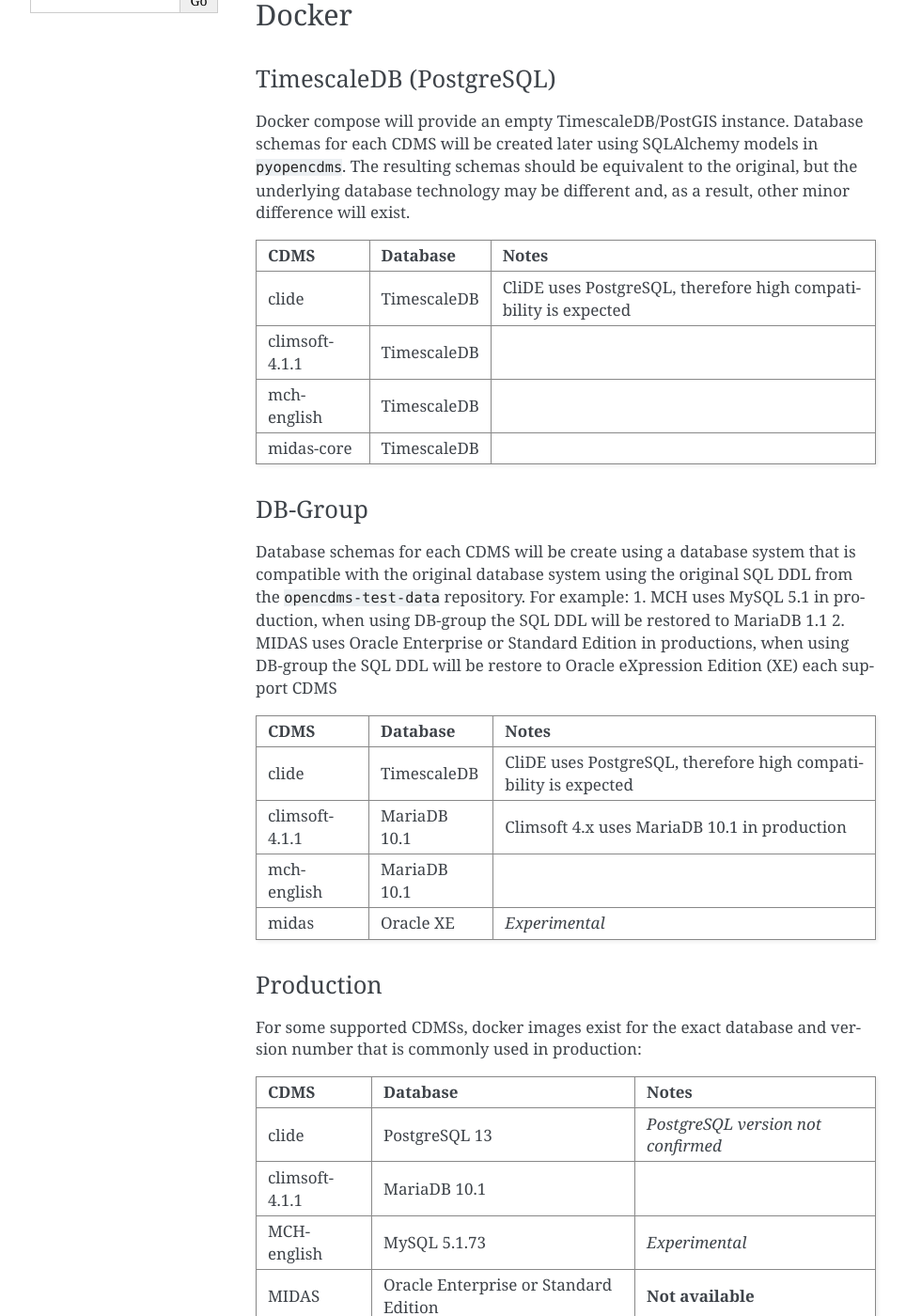
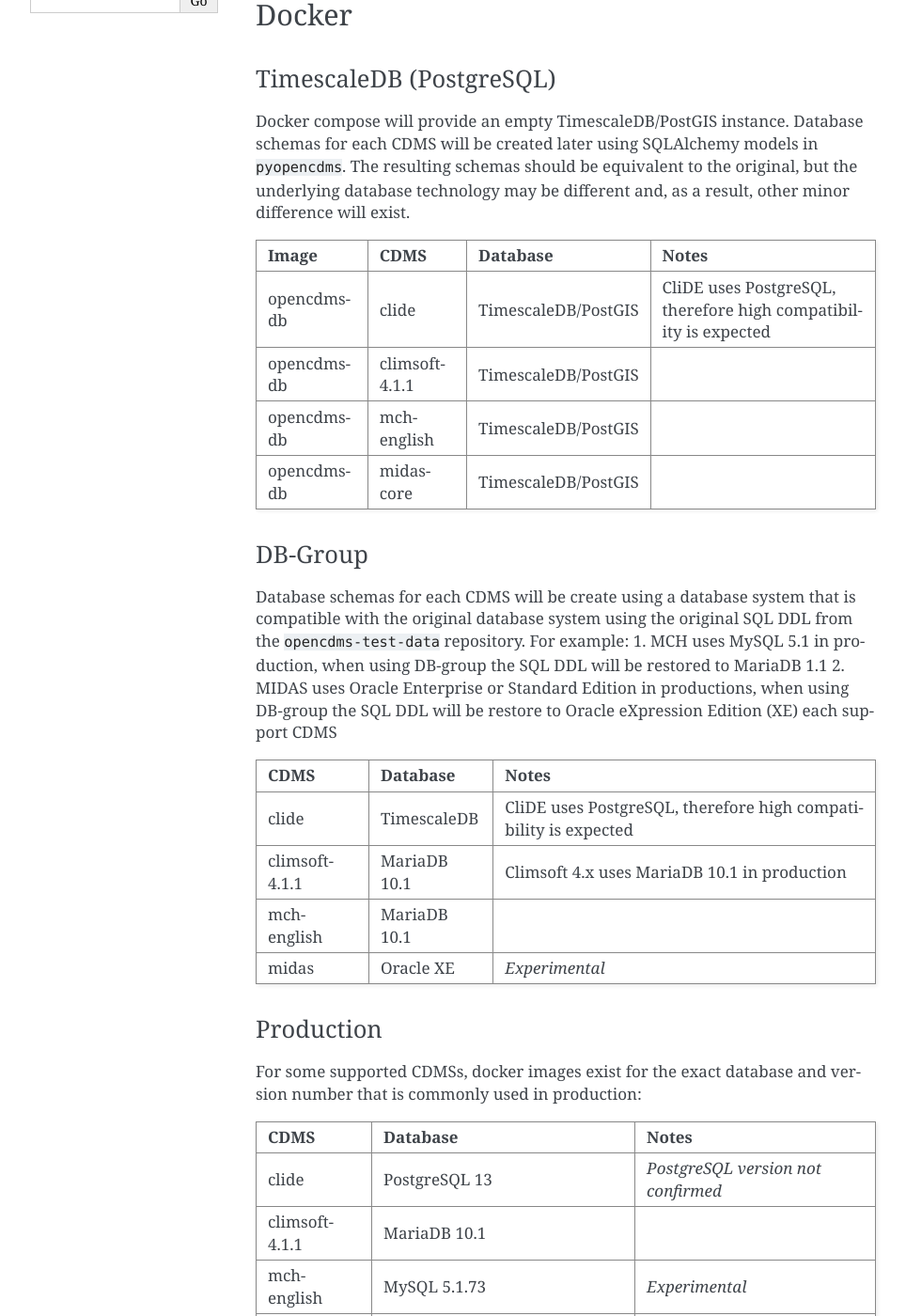
Before and after one commit to opencdms/opencdms, a Sphinx documentation site: the page built from docs/source/databases.rst, in a window 1280 px wide and 1400 px high, scrolled down 451 px. Shown: the whole window at 94% size, without its empty margins (148-1112 px from the left). Built offline with Sphinx 7.4.7, drawn with Linux system fonts in a browser that asks for light colours.

Commit message:
Update databases.rst

```diff
--- a/docs/source/databases.rst
+++ b/docs/source/databases.rst
@@ -24,17 +24,17 @@
 
 Docker compose will provide an empty TimescaleDB/PostGIS instance. Database schemas for each CDMS will be created later using SQLAlchemy models in ``pyopencdms``. The resulting schemas should be equivalent to the original, but the underlying database technology may be different and, as a result, other minor difference will exist.
 
-+------------------+-------------------+-----------------------------------------------------------------+
-| CDMS             | Database          | Notes                                                           |
-+==================+===================+=================================================================+
-| clide            | TimescaleDB       | CliDE uses PostgreSQL, therefore high compatibility is expected |
-+------------------+-------------------+-----------------------------------------------------------------+
-| climsoft-4.1.1   | TimescaleDB       |                                                                 |
-+------------------+-------------------+-----------------------------------------------------------------+
-| mch-english      | TimescaleDB       |                                                                 |
-+------------------+-------------------+-----------------------------------------------------------------+
-| midas-core       | TimescaleDB       |                                                                 |
-+------------------+-------------------+-----------------------------------------------------------------+
++-------------+------------------+---------------------+-----------------------------------------------------------------+
+| Image       | CDMS             | Database            | Notes                                                           |
++=============+==================+=====================+=================================================================+
+| opencdms-db | clide            | TimescaleDB/PostGIS | CliDE uses PostgreSQL, therefore high compatibility is expected |
++-------------+------------------+---------------------+-----------------------------------------------------------------+
+| opencdms-db | climsoft-4.1.1   | TimescaleDB/PostGIS |                                                                 |
++-------------+------------------+---------------------+-----------------------------------------------------------------+
+| opencdms-db | mch-english      | TimescaleDB/PostGIS |                                                                 |
++-------------+------------------+---------------------+-----------------------------------------------------------------+
+| opencdms-db | midas-core       | TimescaleDB/PostGIS |                                                                 |
++-------------+------------------+---------------------+-----------------------------------------------------------------+
 
 DB-Group
 ~~~~~~~~
```
Also changed, not shown: other parts of docs/source/databases.rst (+2 -2 lines).
